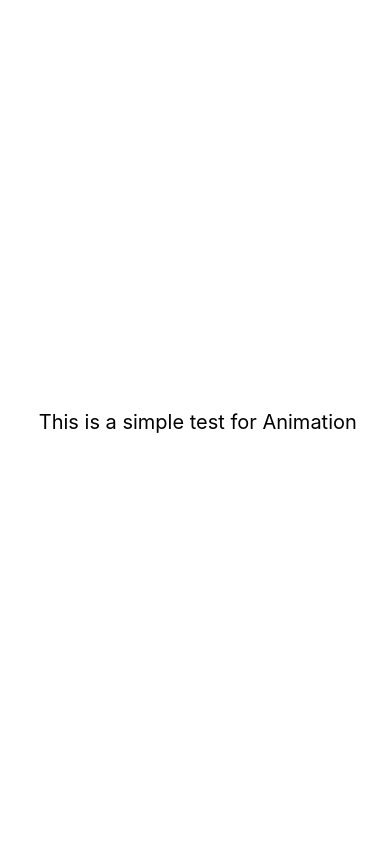
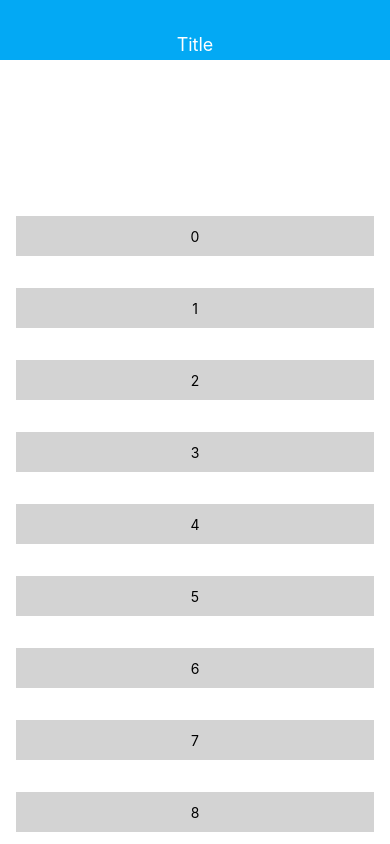
Before and after one commit to kelset/react-native-scrollview-header-animation-test, a React Native app: screen / in a window 390 px wide. Built offline with nearby package versions, Linux system fonts and the light colour scheme.

Commit message:
adding scrollview and header elements

```diff
--- a/src/App.js
+++ b/src/App.js
@@ -4,12 +4,17 @@
 
 import React, { Component } from 'react';
 import {
-  AppRegistry,
+  Animated,
+  Image,
+  ScrollView,
   StyleSheet,
   Text,
   View,
-  Button
 } from 'react-native';
+
+const HEADER_MAX_HEIGHT = 200;
+const HEADER_MIN_HEIGHT = 60;
+const HEADER_SCROLL_DISTANCE = HEADER_MAX_HEIGHT - HEADER_MIN_HEIGHT;
 
 class App extends Component {
 
@@ -22,31 +27,75 @@ class App extends Component {
     super(props);
   }
 
-  render() {
+  _renderScrollViewContent() {
+    const data = Array.from({length: 30});
     return (
-      <View style={{flex:1, justifyContent: "space-around"}}>
-        <Text style={{fontSize: 20, color:"black", alignSelf:"center"}}> This is a simple test for Animation</Text>
+      <View style={styles.scrollViewContent}>
+        {data.map((_, i) =>
+          <View key={i} style={styles.row}>
+            <Text>{i}</Text>
+          </View>
+        )}
       </View>
     );
   }
+
+  render() {
+    return (
+      <View style={styles.fill}>
+        <ScrollView
+          style={styles.fill}
+        >
+          {this._renderScrollViewContent()}
+        </ScrollView>
+        <Animated.View style={styles.header}>
+          <View style={styles.bar}>
+            <Text style={styles.title}>Title</Text>
+          </View>
+        </Animated.View>
+      </View>
+    );
+  }
+
 }
 
 const styles = StyleSheet.create({
-  container: {
+  fill: {
     flex: 1,
+  },
+  row: {
+    height: 40,
+    margin: 16,
+    backgroundColor: '#D3D3D3',
+    alignItems: 'center',
     justifyContent: 'center',
+  },
+
+  // HEADER RELATED
+  header: {
+  position: 'absolute',
+  top: 0,
+  left: 0,
+  right: 0,
+  backgroundColor: '#03A9F4',
+  overflow: 'hidden',
+  },
+
+  bar: {
+    marginTop: 28,
+    height: 32,
     alignItems: 'center',
-    backgroundColor: '#F5FCFF',
+    justifyContent: 'center',
   },
-  welcome: {
-    fontSize: 20,
-    textAlign: 'center',
-    margin: 10,
+
+  title: {
+    backgroundColor: 'transparent',
+    color: 'white',
+    fontSize: 18,
   },
-  instructions: {
-    textAlign: 'center',
-    color: '#333333',
-    marginBottom: 5,
+
+  scrollViewContent: {
+    marginTop: HEADER_MAX_HEIGHT,
   },
 });
 
```
